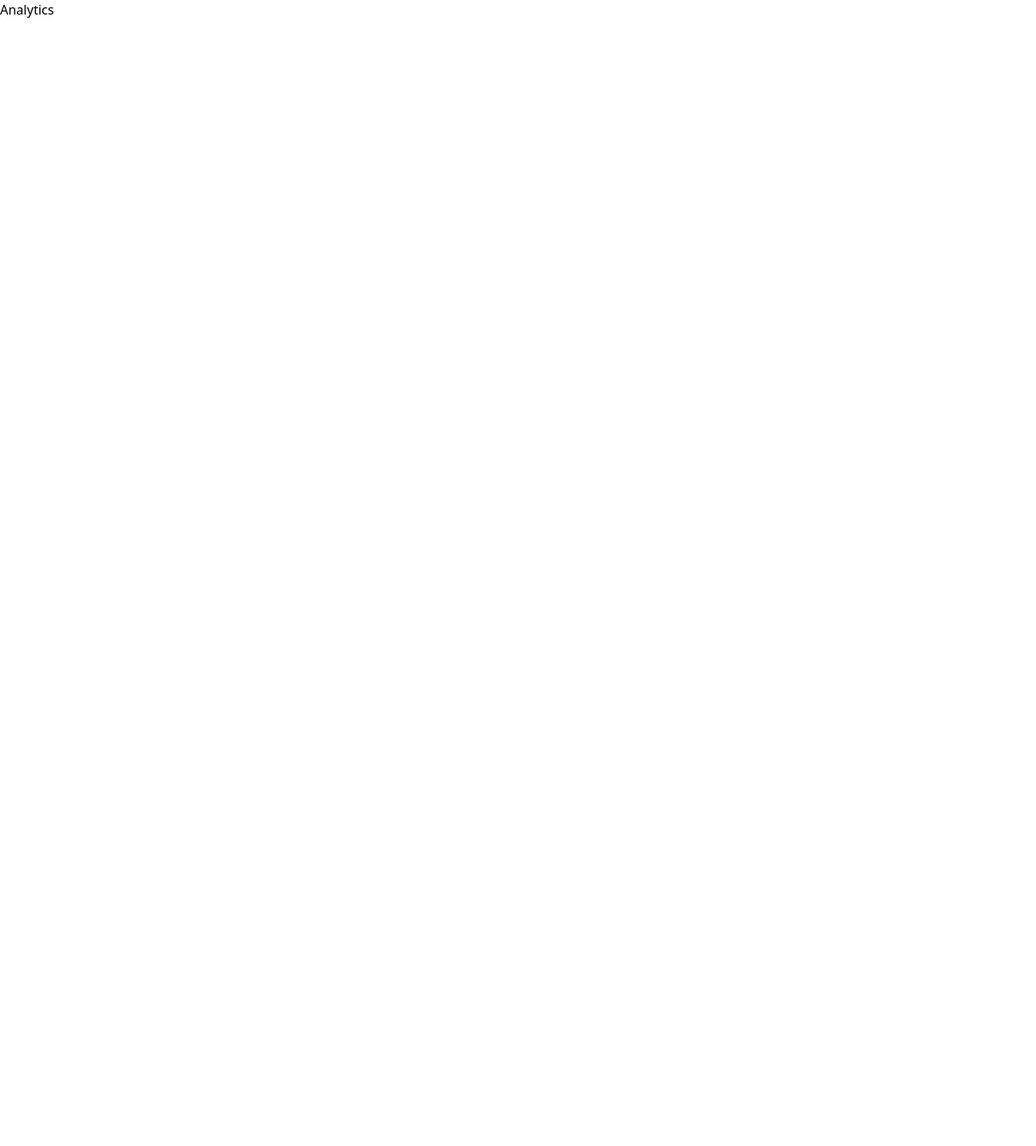
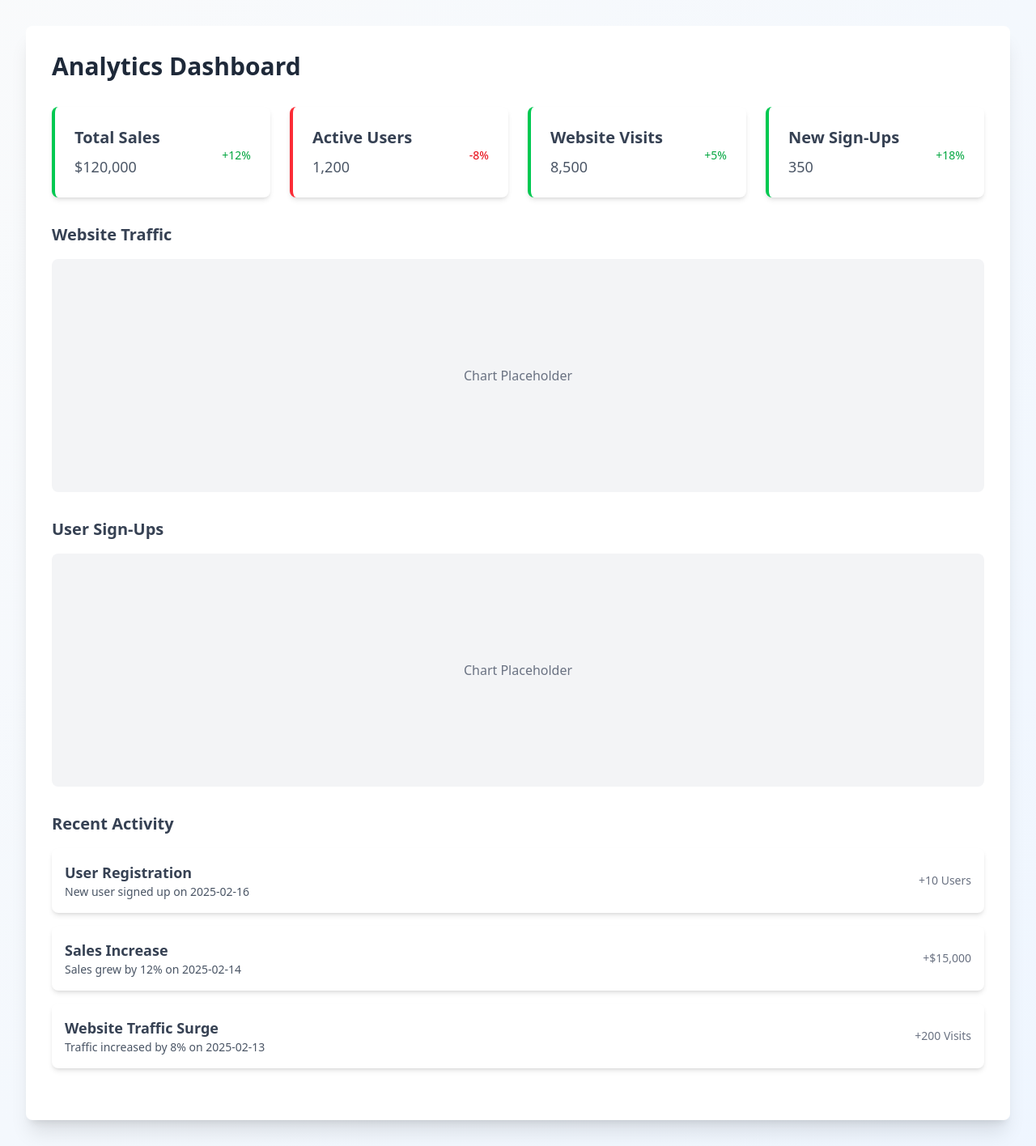
Before and after one commit to Itx-Tawhid/Dashboard-project, a Next.js app: page /dashboard/analytics in a window 1280 px wide. Shown: the whole page at 81% size. Before the commit the page ends 800 px from the top, so only its background shows below. Built offline with nearby package versions, Linux system fonts and the light colour scheme.

Commit message:
Create Analytics page

```diff
--- a/src/app/dashboard/analytics/page.tsx
+++ b/src/app/dashboard/analytics/page.tsx
@@ -1,7 +1,138 @@
 import React from "react";
 
 const Analytics = () => {
-  return <div>Analytics</div>;
+  const metrics = [
+    {
+      title: "Total Sales",
+      value: "$120,000",
+      change: "+12%",
+      isPositive: true,
+    },
+    { title: "Active Users", value: "1,200", change: "-8%", isPositive: false },
+    {
+      title: "Website Visits",
+      value: "8,500",
+      change: "+5%",
+      isPositive: true,
+    },
+    { title: "New Sign-Ups", value: "350", change: "+18%", isPositive: true },
+  ];
+
+  return (
+    <div className="min-h-screen bg-gradient-to-br from-gray-50 to-blue-50 p-8">
+      <div className="max-w-7xl mx-auto bg-white rounded-lg shadow-xl p-8">
+        <h1 className="text-3xl font-bold text-gray-800 mb-8">
+          Analytics Dashboard
+        </h1>
+
+        <div className="grid grid-cols-1 sm:grid-cols-2 lg:grid-cols-4 gap-6 mb-8">
+          {metrics.map((metric, index) => (
+            <div
+              key={index}
+              className={`flex justify-between items-center bg-white rounded-lg
+                 shadow-md p-6 border-l-4 ${
+                   metric.isPositive ? "border-green-500" : "border-red-500"
+                 }`}
+            >
+              <div>
+                <h3 className="text-xl font-semibold text-gray-700">
+                  {metric.title}
+                </h3>
+                <p className="text-lg text-gray-600 mt-2">{metric.value}</p>
+              </div>
+              <div className="text-right">
+                <p
+                  className={`text-sm mt-2 ${
+                    metric.isPositive ? "text-green-600" : "text-red-600"
+                  }`}
+                >
+                  {metric.change}
+                </p>
+              </div>
+            </div>
+          ))}
+        </div>
+
+        <div className="mb-8">
+          <h2 className="text-xl font-semibold text-gray-700 mb-4">
+            Website Traffic
+          </h2>
+          <div className="bg-gray-100 rounded-lg h-72">
+            <div className="h-full flex items-center justify-center text-gray-500">
+              Chart Placeholder
+            </div>
+          </div>
+        </div>
+
+        <div className="mb-8">
+          <h2 className="text-xl font-semibold text-gray-700 mb-4">
+            User Sign-Ups
+          </h2>
+          <div className="bg-gray-100 rounded-lg h-72">
+            <div className="h-full flex items-center justify-center text-gray-500">
+              Chart Placeholder
+            </div>
+          </div>
+        </div>
+
+        <div className="mb-8">
+          <h2 className="text-xl font-semibold text-gray-700 mb-4">
+            Recent Activity
+          </h2>
+          <ul className="space-y-4">
+            <li
+              className="flex items-center justify-between bg-white
+             rounded-lg shadow-md p-4"
+            >
+              <div>
+                <h3 className="text-lg font-semibold text-gray-700">
+                  User Registration
+                </h3>
+                <p className="text-sm text-gray-600">
+                  New user signed up on 2025-02-16
+                </p>
+              </div>
+              <div>
+                <p className="text-sm text-gray-500">+10 Users</p>
+              </div>
+            </li>
+            <li
+              className="flex items-center justify-between bg-white
+            rounded-lg shadow-md p-4"
+            >
+              <div>
+                <h3 className="text-lg font-semibold text-gray-700">
+                  Sales Increase
+                </h3>
+                <p className="text-sm text-gray-600">
+                  Sales grew by 12% on 2025-02-14
+                </p>
+              </div>
+              <div>
+                <p className="text-sm text-gray-500">+$15,000</p>
+              </div>
+            </li>
+            <li
+              className="flex items-center justify-between bg-white
+            rounded-lg shadow-md p-4"
+            >
+              <div>
+                <h3 className="text-lg font-semibold text-gray-700">
+                  Website Traffic Surge
+                </h3>
+                <p className="text-sm text-gray-600">
+                  Traffic increased by 8% on 2025-02-13
+                </p>
+              </div>
+              <div>
+                <p className="text-sm text-gray-500">+200 Visits</p>
+              </div>
+            </li>
+          </ul>
+        </div>
+      </div>
+    </div>
+  );
 };
 
 export default Analytics;
```
